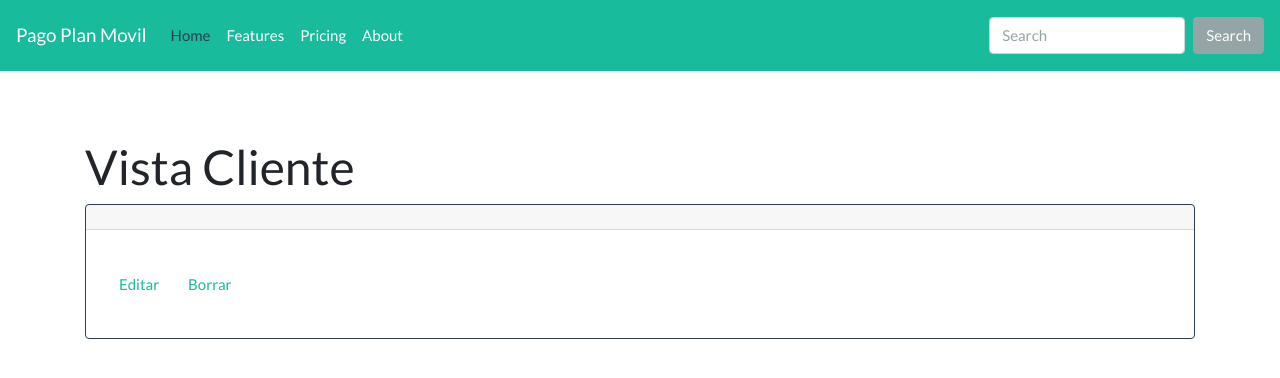
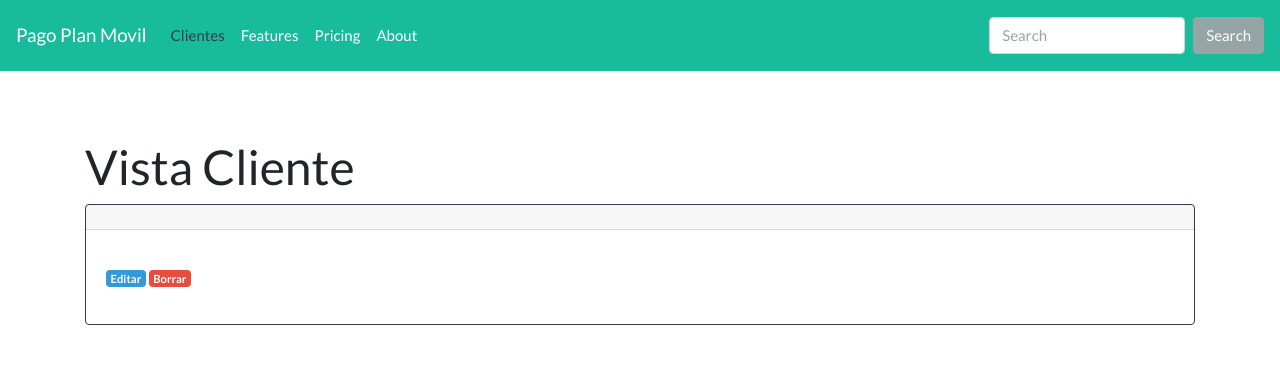
Before and after one commit to diegoalfonsodiaz/PagoPlanMovil, a Django app: template pagoplanmovil/templates/pagoplanmovil/cliente_detail.html in a window 1280 px wide. Shown: the top 378 px of the page. Run offline with Django 3.2, Linux system fonts and the light colour scheme; the template is opened without the code that fills it, so the values that code supplies are empty; some libraries are stand-ins or nearby versions.

Commit message:
cliente crud full

```diff
--- a/pagoplanmovil/templates/pagoplanmovil/base.html
+++ b/pagoplanmovil/templates/pagoplanmovil/base.html
@@ -18,7 +18,7 @@
         <div class="collapse navbar-collapse" id="navbarColor02">
           <ul class="navbar-nav mr-auto">
             <li class="nav-item active">
-              <a class="nav-link" href="#">Home <span class="sr-only">(current)</span></a>
+              <a class="nav-link" href="{% url 'cliente_list'  %}">Clientes</a>
             </li>
             <li class="nav-item">
               <a class="nav-link" href="#">Features</a>
--- a/pagoplanmovil/templates/pagoplanmovil/cliente_detail.html
+++ b/pagoplanmovil/templates/pagoplanmovil/cliente_detail.html
@@ -15,8 +15,8 @@
     <p class="card-text">
     <p>{{ cliente.numero|linebreaksbr }}</p>
     <p>{{ cliente.email }}</p>
-    <a class="btn btn-default" href="{% url 'cliente_edit' pk=cliente.pk %}"><span class="glyphicon glyphicon-pencil">Editar</span></a>
-      <a class="btn btn-default" href="{% url 'cliente_remove' pk=cliente.pk %}"><span class="glyphicon glyphicon-remove">Borrar</span></a>
+      <a class="badge badge-info" href="{% url 'cliente_edit' pk=cliente.pk %}">Editar</a>
+      <a class="badge badge-danger" href="{% url 'cliente_remove' pk=cliente.pk %}">Borrar</a>
     </p>
   </div>
 </div>
--- a/pagoplanmovil/templates/pagoplanmovil/cliente_list.html
+++ b/pagoplanmovil/templates/pagoplanmovil/cliente_list.html
@@ -21,7 +21,11 @@
             <td> {{ cliente.nombre }} </td>
             <td>{{ cliente.numero }}</td>
             <td>{{ cliente.email|linebreaksbr }}</td>
-            <td><a class="badge badge-success" href="{% url 'cliente_detail' pk=cliente.pk %}"> Ver </a> </td>
+            <td>
+              <a class="badge badge-success" href="{% url 'cliente_detail' pk=cliente.pk %}"> Ver </a>
+              <a class="badge badge-info" href="{% url 'cliente_edit' pk=cliente.pk %}">Editar</a>
+              <a class="badge badge-danger" href="{% url 'cliente_remove' pk=cliente.pk %}">Borrar</a>
+            </td>
           </tr>
 
 
```
